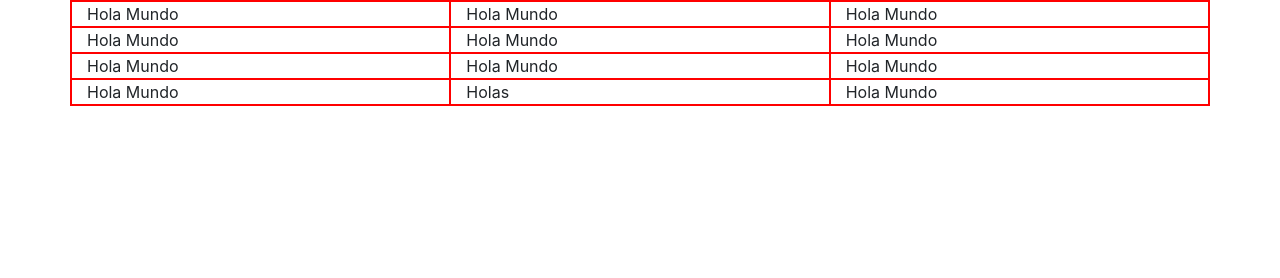
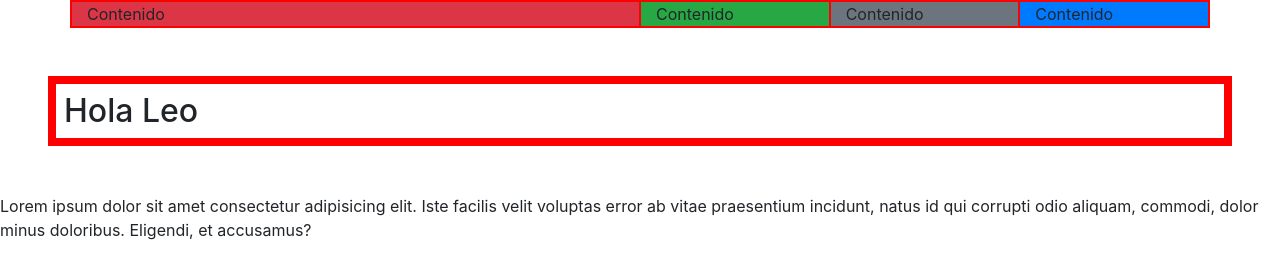
Before and after one commit to leo7962/Websites-projects, a plain HTML site: page Websites/index.html in a window 1280 px wide. Drawn offline with nearby package versions, Linux system fonts and the light colour scheme.

Commit message:
Se realizan cambios de estilos y de estructura HTML

```diff
--- a/Websites/index.html
+++ b/Websites/index.html
@@ -12,36 +12,41 @@
     <link type="text/css" rel="stylesheet" href="../css/estilos.css">
 
     <!--Cargando los archivos Jquery y JavaScript-->
-        <script src="./jquery/jquery-3.4.1.js"></script>
-        <script src="./js/popper.min.js"></script>
-        <script src="./js/bootstrap.js"></script>
+    <script src="../jquery/jquery-3.4.1.js"></script>
+    <script src="../js/popper.min.js"></script>
+    <script src="../js/bootstrap.js"></script>
 </head>
 
 <body>
 
     <!-- La clase row puede albergar máximo 12 columnas -->
+    <!-- modo de disposición resposive y espacio de columnas offset-sm-2 offset-md-3 -->
     <div class="container">
         <!-- <h1>Hola Leo</h1> -->
         <div class="row">
-                <div class="col-12 col-sm-4">Hola Mundo</div>
-                <div class="col-12 col-sm-4">Hola Mundo</div>
-                <div class="col-12 col-sm-4">Hola Mundo</div>
-                <div class="col-12 col-sm-4">Hola Mundo</div>
-                <div class="col-12 col-sm-4">Hola Mundo</div>
-                <div class="col-12 col-sm-4">Hola Mundo</div>
-                <div class="col-12 col-sm-4">Hola Mundo</div>
-                <div class="col-12 col-sm-4">Hola Mundo</div>
-                <div class="col-12 col-sm-4">Hola Mundo</div>
-                <div class="col-12 col-sm-4">Hola Mundo</div>
-                <div class="col-12 col-sm-4">Holas</div>
-                <div class="col-12 col-sm-4">Hola Mundo</div>
+            <!-- <div class="col-6 ">
+                se puede anidar columnas dentro de otra columna, solo escribiendo dentro del div la clase Row
+                <div class="row">
+                    <div class="col-2">Contenido</div>
+                    <div class="col-10">Contenido</div>
+                </div>
+            </div>
+            <div class="col-6">Contenido</div> -->
+            <!-- se asigna el orden de las columnas con order-first y order-last para asignar md o sm usa order-md-first -->
+            <!-- valores del 0 al 12 y los contextos son col SM MD LG XL -->
+            <div class="col-2 bg-primary order-md-2 order-xl-3">Contenido</div>
+            <div class="col-2 bg-secondary order-md-4 order-xl-2">Contenido</div>
+            <div class="col-2 bg-success order-md-0 order-xl-1">Contenido</div>
+            <div class="col-6 bg-danger order-md-1 order-xl-0">Contenido</div>
         </div>
 
     </div>
 
+    <h1>Hola Leo</h1>
 
-
-
+    <p>Lorem ipsum dolor sit amet consectetur adipisicing elit. Iste facilis velit voluptas error ab vitae
+        praesentium incidunt, natus id qui corrupti odio aliquam, commodi, dolor minus doloribus. Eligendi, et
+        accusamus?</p>
 
 </body>
 
--- a/scss/estilos.scss
+++ b/scss/estilos.scss
@@ -18,6 +18,31 @@ $secundario: orange;
     border: 1px solid red;
 }
 
+//Margin sirve para un espaciado externo
+//Pading para un espaciado interno
+
+
+p{
+    font-size: 1rem;
+}
+
+h1{
+    font-size: 2rem;
+    border: .5rem solid red;
+    padding: .5rem;
+    margin: 3rem;
+}
+
+@media(min-witdh: 768px){
+    html{
+        font-size: 18px;
+    }
+
+}
+
+
+
+
 // .row>*{
 //     border: 3px solid green;
 // }
```
Also changed, not shown: Websites/main.html (+10 -10 lines), css/estilos.css, scss/estilos.css, 2 other files. Lines whose indentation alone changed are shown as unchanged.
